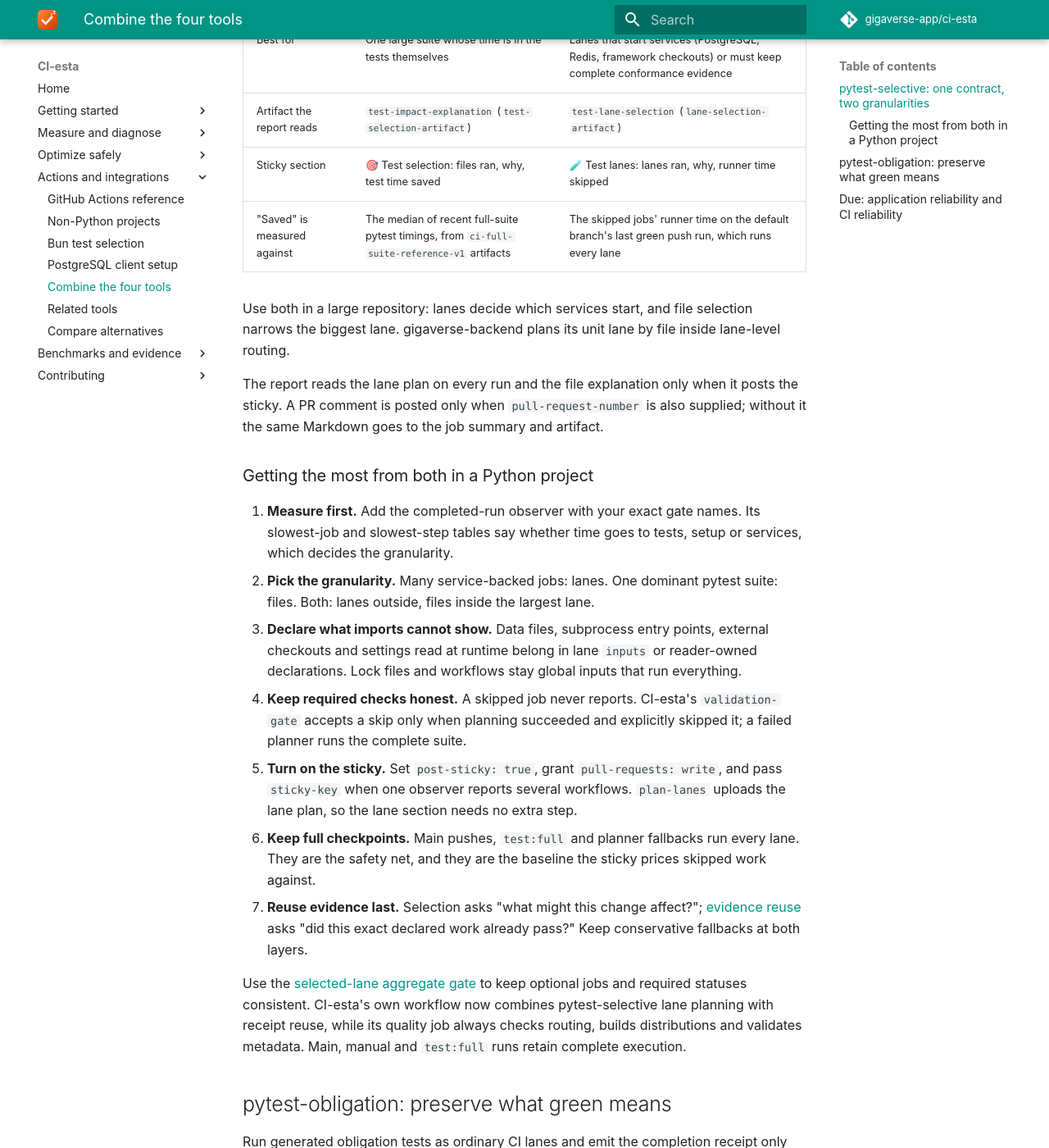
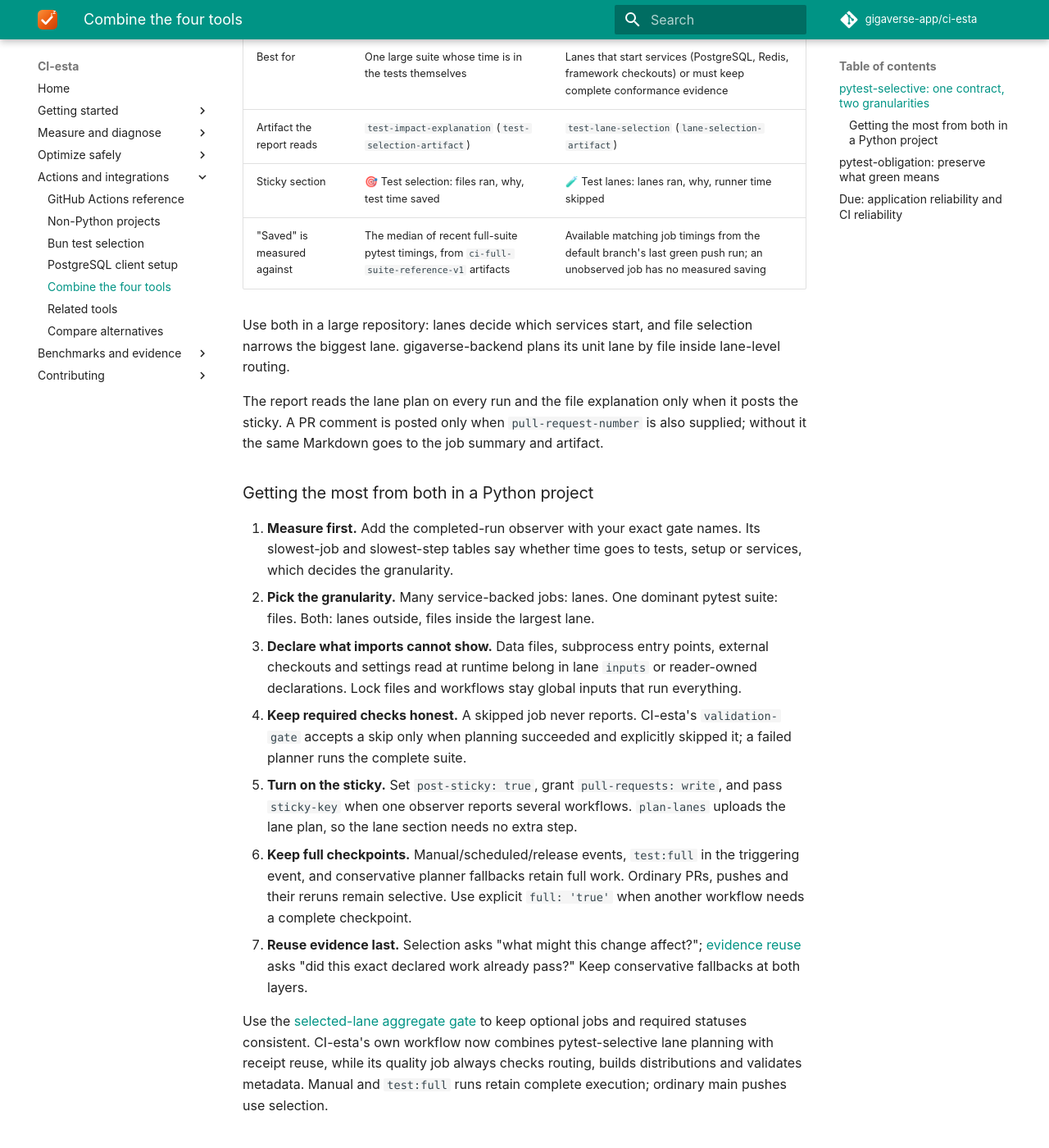
Before and after one commit to gigaverse-app/ci-esta, an MkDocs documentation site: the page built from docs/integrations.md, in a window 1280 px wide and 1400 px high, scrolled down 1238 px. Shown: the whole window at 82% size. Built offline with MkDocs 1.6.1 and Material for MkDocs 9.7.7, drawn with Linux system fonts in a browser that asks for light colours; comment, search, counter and statistics services are not loaded.

```diff
--- a/docs/integrations.md
+++ b/docs/integrations.md
@@ -36,7 +36,7 @@
 | Best for | One large suite whose time is in the tests themselves | Lanes that start services (PostgreSQL, Redis, framework checkouts) or must keep complete conformance evidence |
 | Artifact the report reads | `test-impact-explanation` (`test-selection-artifact`) | `test-lane-selection` (`lane-selection-artifact`) |
 | Sticky section | 🎯 Test selection: files ran, why, test time saved | 🧪 Test lanes: lanes ran, why, runner time skipped |
-| "Saved" is measured against | The median of recent full-suite pytest timings, from `ci-full-suite-reference-v1` artifacts | The skipped jobs' runner time on the default branch's last green push run, which runs every lane |
+| "Saved" is measured against | The median of recent full-suite pytest timings, from `ci-full-suite-reference-v1` artifacts | Available matching job timings from the default branch's last green push run; an unobserved job has no measured saving |
 
 Use both in a large repository: lanes decide which services start, and file selection narrows the biggest lane. gigaverse-backend plans its unit lane by file inside lane-level routing.
 
@@ -49,14 +49,14 @@
 3. **Declare what imports cannot show.** Data files, subprocess entry points, external checkouts and settings read at runtime belong in lane `inputs` or reader-owned declarations. Lock files and workflows stay global inputs that run everything.
 4. **Keep required checks honest.** A skipped job never reports. CI-esta's `validation-gate` accepts a skip only when planning succeeded and explicitly skipped it; a failed planner runs the complete suite.
 5. **Turn on the sticky.** Set `post-sticky: true`, grant `pull-requests: write`, and pass `sticky-key` when one observer reports several workflows. `plan-lanes` uploads the lane plan, so the lane section needs no extra step.
-6. **Keep full checkpoints.** Main pushes, `test:full` and planner fallbacks run every lane. They are the safety net, and they are the baseline the sticky prices skipped work against.
+6. **Keep full checkpoints.** Manual/scheduled/release events, `test:full` in the triggering event, and conservative planner fallbacks retain full work. Ordinary PRs, pushes and their reruns remain selective. Use explicit `full: 'true'` when another workflow needs a complete checkpoint.
 7. **Reuse evidence last.** Selection asks "what might this change affect?"; [evidence reuse](evidence-reuse.md) asks "did this exact declared work already pass?" Keep conservative fallbacks at both layers.
 
 Use the [selected-lane aggregate gate](selected-gates.md) to keep optional jobs
 and required statuses consistent. CI-esta's own workflow now combines
 pytest-selective lane planning with receipt reuse, while its quality job always
-checks routing, builds distributions and validates metadata. Main, manual and
-`test:full` runs retain complete execution.
+checks routing, builds distributions and validates metadata. Manual and
+`test:full` runs retain complete execution; ordinary main pushes use selection.
 
 ## pytest-obligation: preserve what green means
 
```
Also changed, not shown: docs/github-actions-observability.md (+8 -0 lines), docs/measured-impact.md (+2 -1 lines), docs/tutorials/adoption-checklist.md (+3 -3 lines), docs/work-in-progress/tickets/selection-reason-test-plan.md (added, +7 -0 lines), skills/ci-esta/SKILL.md (+6 -0 lines), 4 other files.
